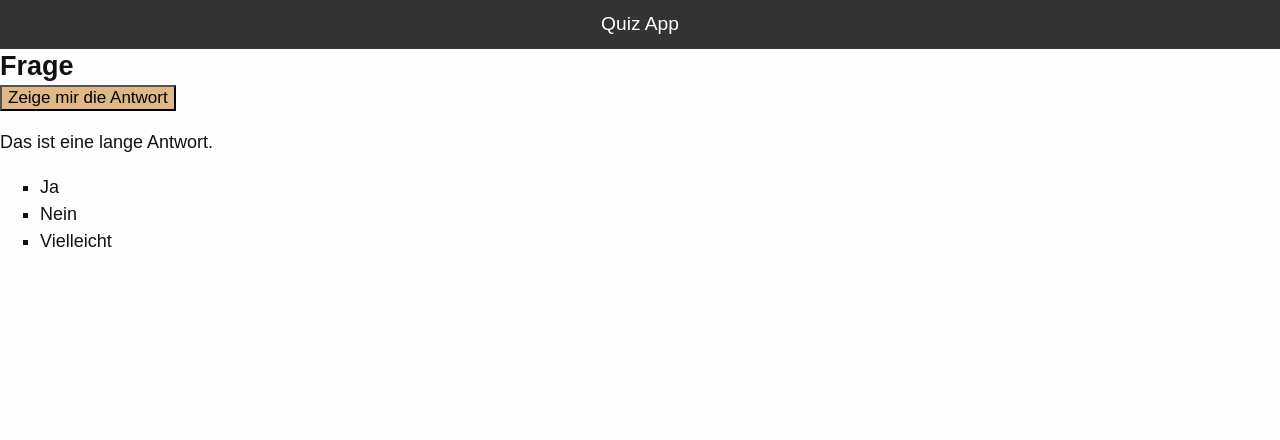
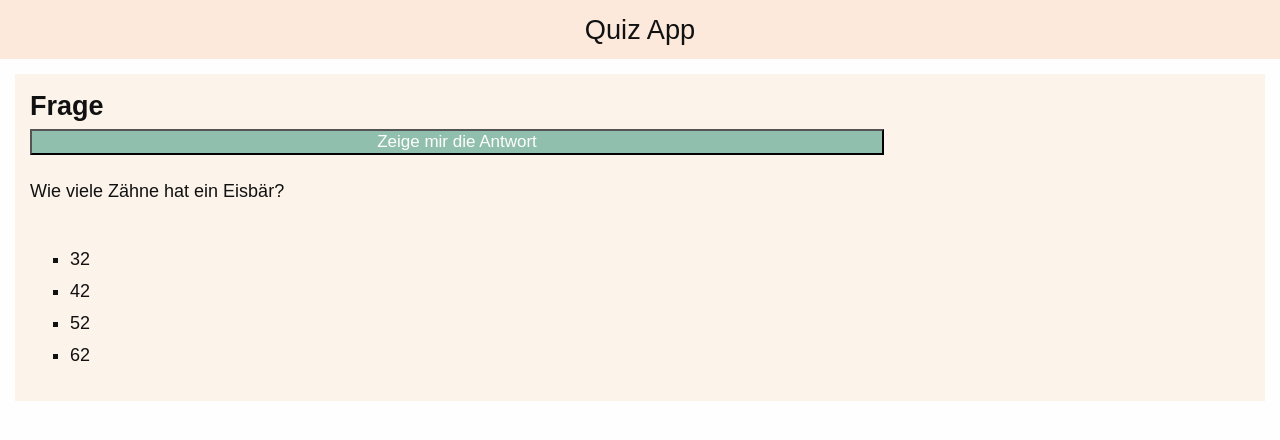
Before and after one commit to frederikebruendermann/quiz-app, a website built with Vite: page src/index.html in a window 1280 px wide. Built offline with nearby package versions, Linux system fonts and the light colour scheme.

Commit message:
Create Quiz Card CSS q Q

```diff
--- a/src/index.html
+++ b/src/index.html
@@ -6,6 +6,11 @@
     <title>Quiz App</title>
     <link rel="icon" type="image/png" href="assets/favicon.png" />
     <link rel="stylesheet" href="styles/styles.css" />
+    <link rel="preconnect" href="https://fonts.gstatic.com" />
+    <link
+      href="https://fonts.googleapis.com/css2?family=Alegreya+Sans:wght@100&display=swap"
+      rel="stylesheet"
+    />
   </head>
   <body>
     <header class="app-header">
@@ -14,13 +19,13 @@
     <section class="card">
       <h2 class="card__question">Frage</h2>
       <button class="card__button">Zeige mir die Antwort</button>
-      <p class="card__answer">Das ist eine lange Antwort.</p>
+      <p class="card__answer">Wie viele Zähne hat ein Eisbär?</p>
       <ul class="card__tag-list">
-        <li>Ja</li>
-        <li>Nein</li>
-        <li>Vielleicht</li>
+        <li>32</li>
+        <li>42</li>
+        <li>52</li>
+        <li>62</li>
       </ul>
     </section>
-
   </body>
 </html>
--- a/src/styles/_utility.css
+++ b/src/styles/_utility.css
@@ -1,7 +1,9 @@
-.hidden {
-  display: none !important;
-}
-
 .m0 {
   margin: 0 !important;
 }
+
+.df {
+  display: flex;
+  justify-content: space-between;
+  list-style-type: none;
+}
--- a/src/styles/_variables.css
+++ b/src/styles/_variables.css
@@ -1,5 +1,9 @@
 :root {
   --color-white: #fefefe;
   --color-black: #111;
-  --color-primary: #333;
+  --color-primary: #fcf3eb;
+  --color-highlight: #91bfae;
+  --color-secondary: #fde9dc;
+  --color-teritary: #cca183;
+  --color-hover: #4a7e6b;
 }
--- a/src/styles/app-header/app-header.css
+++ b/src/styles/app-header/app-header.css
@@ -1,11 +1,11 @@
 .app-header {
-  background: var(--color-primary);
-  color: var(--color-white);
+  background: var(--color-secondary);
+  color: var(--color-black);
   padding: 12px;
 }
 
 .app-header__heading {
-  font-weight: 400;
-  font-size: 1.2rem;
+  font-weight: 500;
+  font-size: 1.7rem;
   text-align: center;
 }
--- a/src/styles/quiz-card/quiz-card.css
+++ b/src/styles/quiz-card/quiz-card.css
@@ -1,12 +1,41 @@
-.card__background {
-  background-color: blanchedalmond;
+.card {
+  display: flex;
+  flex-direction: column;
+  gap: 5px;
+  background-color: var(--color-primary);
+  color: var(--color-black);
+  padding: 15px;
+  margin: 15px;
+  font-family: 'Alegreya Sans', sans-serif;
 }
 
-.card__button {
-  font-size: 17px;
-  background-color: burlywood;
+.card__heading {
+  font-family: 'Alegreya Sans', sans-serif;
+  font-weight: 500;
+  font-size: 1.7rem;
 }
 
 .card__tag-list {
   list-style: square;
+  display: flex;
+  flex-flow: column wrap;
+  line-height: 2rem;
+  margin: 15px 0;
 }
+
+.card__tag-tag {
+  background: var(--color-highlight);
+}
+
+.card__button {
+  width: 70%;
+  font-size: 17px;
+  background-color: var(--color-highlight);
+  color: var(--color-white);
+  transition-duration: 0.4s;
+}
+
+.card__button:hover {
+  background-color: var(--color-hover);
+  color: white;
+}
```
Also changed, not shown: src/styles/quiz-card/quiz-card.html (+6 -5 lines).
